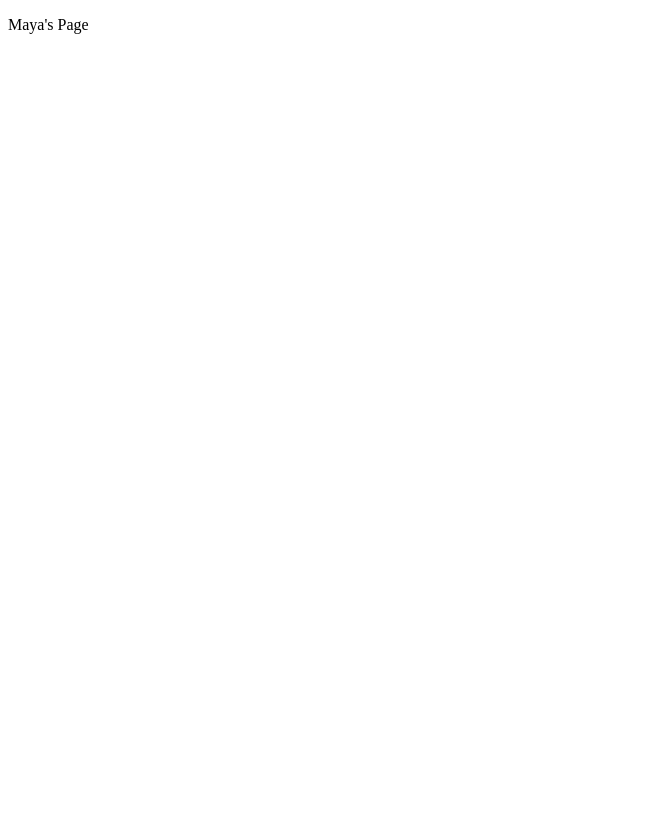
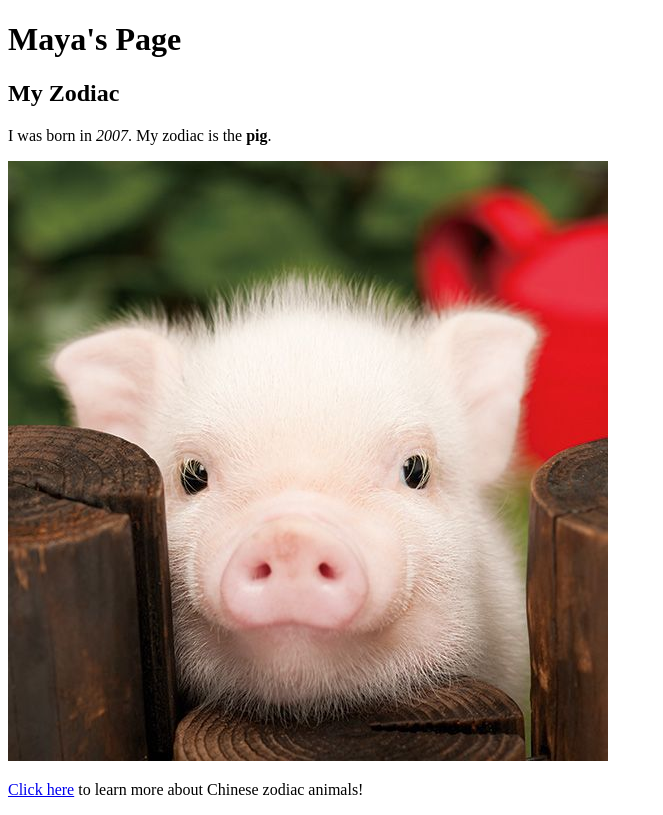
Before and after one commit to CornellGirlsWhoCode/maya.v.github.io, a plain HTML site: page index.html in a window 1280 px wide. Shown: the whole page, without its empty margins (0-663 px from the left). Drawn offline with Linux system fonts and the light colour scheme.

Commit message:
Update index.html

```diff
--- a/index.html
+++ b/index.html
@@ -1,9 +1,13 @@
 <!DOCTYPE HTML>
-<html.
-  ,head.
-       ,meta charset="utf-8'>
-                      </head>
-                      <body>
-                      <p>Maya's Page</p>
-                   </body.
-                      </html>
+<html>
+  <head>
+       <meta charset="utf-8">
+  </head>
+  <body>
+    <h1>Maya's Page</h1>
+    <h2>My Zodiac</h2>
+    <p>I was born in <em>2007</em>. My zodiac is the <strong>pig</strong>.</p>
+    <img src="images/pig.jpg" alt="Picture of a pig">
+    <p><a href="https://en.wikipedia.org/wiki/Chinese_zodiac">Click here</a> to learn more about Chinese zodiac animals! </p>
+  </body>
+</html>
```
